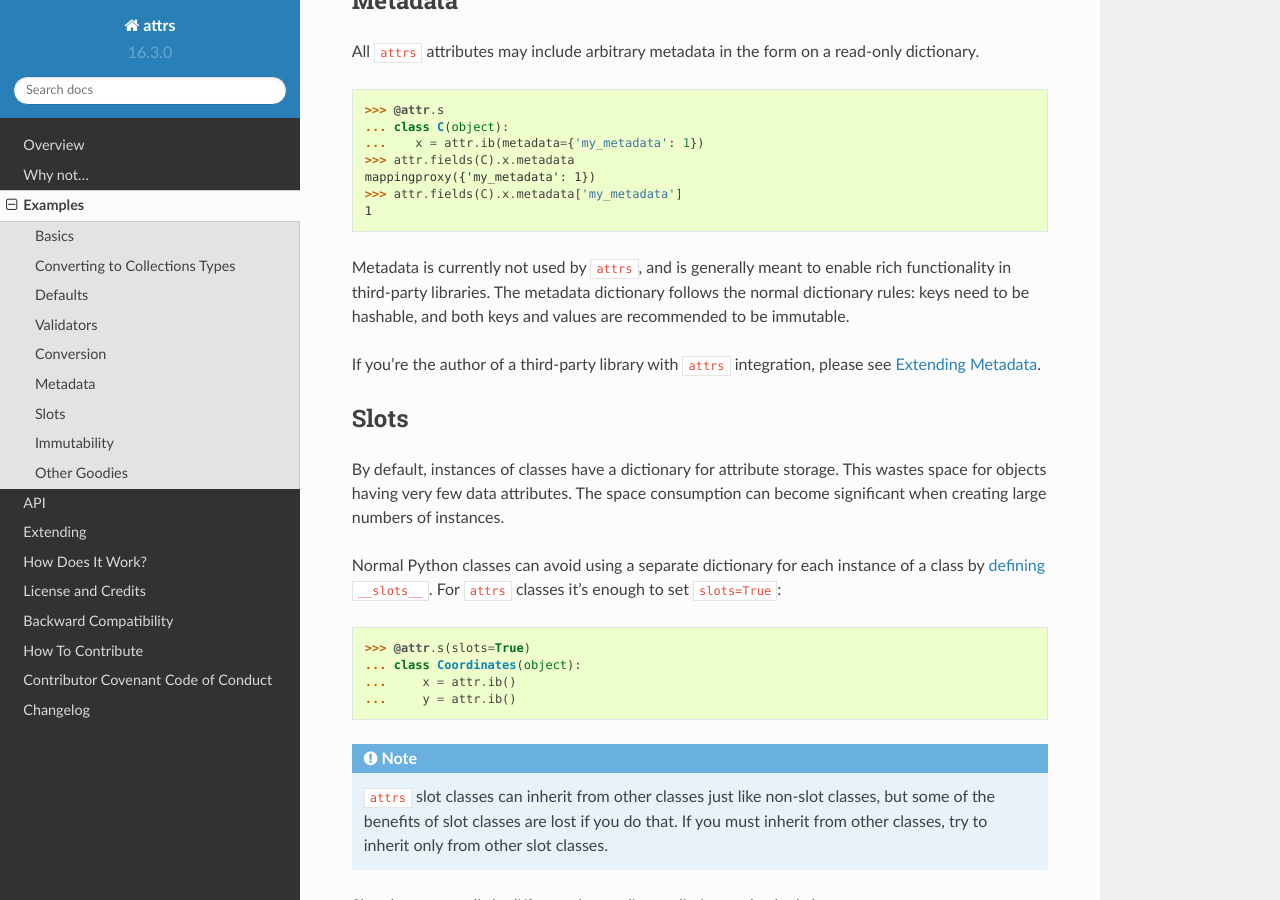
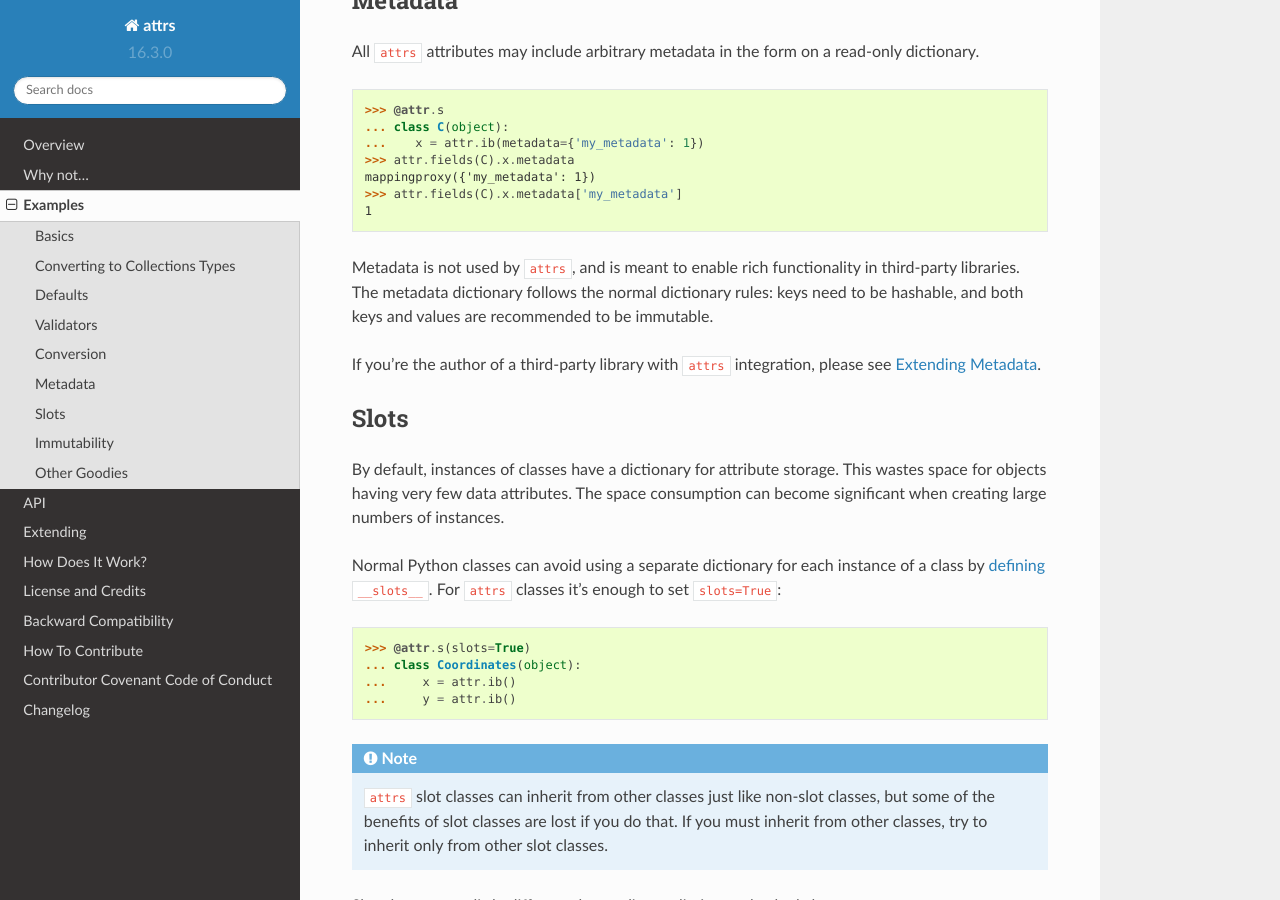
Before and after one commit to python-attrs/attrs, a Sphinx documentation site: the page built from docs/examples.rst, in a window 1280 px wide and 900 px high, scrolled down 7490 px. Built offline with Sphinx 7.4.7 and the Read the Docs theme 2.0.0, drawn with Linux system fonts in a browser that asks for light colours.

Commit message:
Review feedback.

```diff
--- a/docs/examples.rst
+++ b/docs/examples.rst
@@ -422,7 +422,7 @@ All ``attrs`` attributes may include arbitrary metadata in the form on a read-on
     >>> attr.fields(C).x.metadata['my_metadata']
     1
 
-Metadata is currently not used by ``attrs``, and is generally meant to enable rich functionality in third-party libraries.
+Metadata is not used by ``attrs``, and is meant to enable rich functionality in third-party libraries.
 The metadata dictionary follows the normal dictionary rules: keys need to be hashable, and both keys and values are recommended to be immutable.
 
 If you're the author of a third-party library with ``attrs`` integration, please see :ref:`Extending Metadata <extending_metadata>`.
```
Also changed, not shown: docs/extending.rst (+5 -5 lines).
